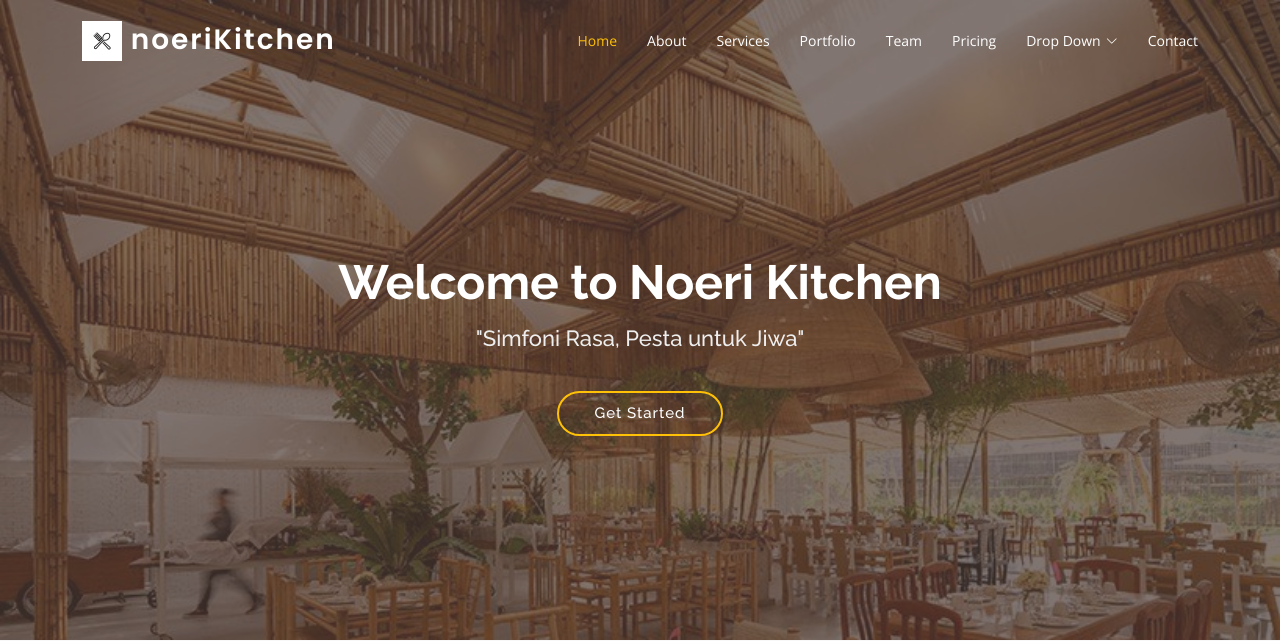
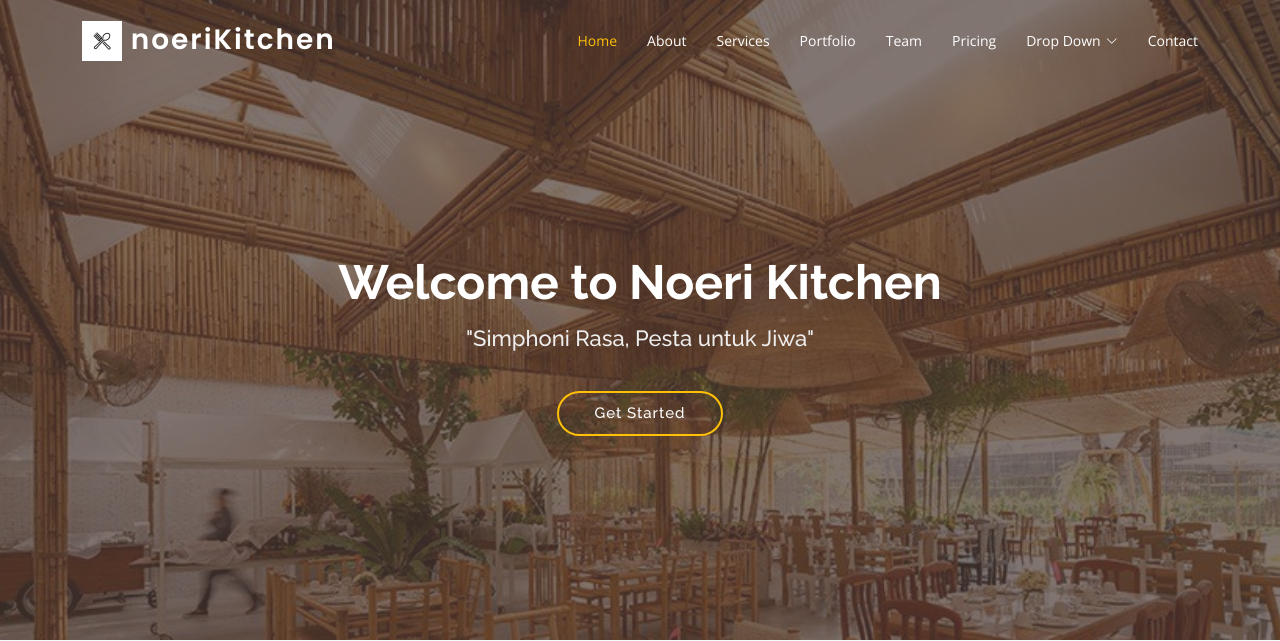
Before and after one commit to rifasania/noeri, a CodeIgniter app: page /noeri/ in a window 1280 px wide. Shown: the top 641 px of the page. Run offline with CodeIgniter, Linux system fonts and the light colour scheme.

Commit message:
commit ainun2

```diff
--- a/application/views/V_Noeri.php
+++ b/application/views/V_Noeri.php
@@ -87,7 +87,7 @@ defined('BASEPATH') OR exit('No direct script access allowed');
   <section id="hero" class="d-flex align-items-center justify-content-center">
     <div class="container position-relative">
       <h1>Welcome to Noeri Kitchen</h1>
-      <h2>"Simfoni Rasa, Pesta untuk Jiwa"</h2>
+      <h2>"Simphoni Rasa, Pesta untuk Jiwa"</h2>
       <a href="#about" class="btn-get-started scrollto">Get Started</a>
     </div>
   </section><!-- End Hero -->
```
